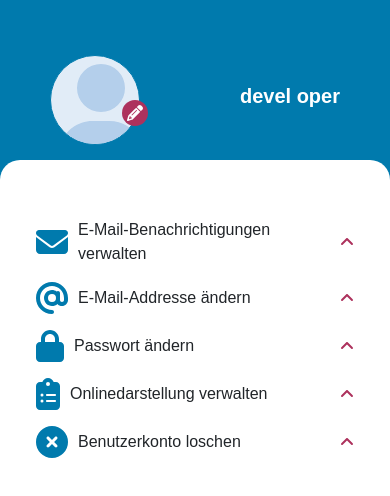
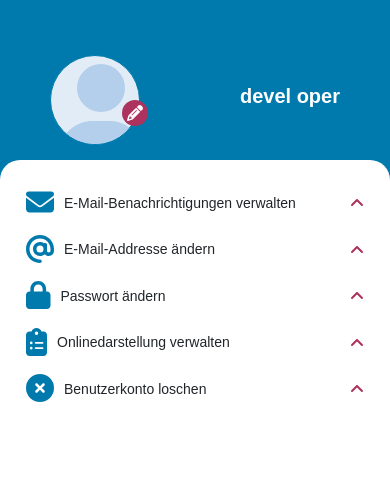
Before and after one commit to Gregfanyan/Simple-Email-Validation, a React (Create React App) app: page / in a window 390 px wide. Shown: the top 496 px of the page. Built offline with nearby package versions, Linux system fonts and the light colour scheme.

Commit message:
💄 improved list responsiveness

```diff
--- a/src/components/Header/Header.module.css
+++ b/src/components/Header/Header.module.css
@@ -42,6 +42,7 @@
   justify-content: center;
   align-items: center;
   padding: 13px;
+  cursor: pointer;
 }
 
 @media screen and (min-width: 800px) {
--- a/src/components/UserSettingsList/UserSettingsList.module.css
+++ b/src/components/UserSettingsList/UserSettingsList.module.css
@@ -1,16 +1,24 @@
-.userSettingsContainer {
+.wrapper {
+  background-color: #fff;
   border-radius: 20px 20px 0 0;
-  background-color: #fff;
-  width: 100%;
-  padding-top: 50px;
+  padding-top: 20px;
 }
 
 .listGroup {
-  padding: 0 20px;
+  padding: 0 10px;
 }
 
 @media screen and (min-width: 800px) {
+  .wrapper {
+    display: grid;
+    grid-template-columns: 1fr repeat(10, minmax(auto, 9em)) 1fr;
+    padding-top: 70px;
+  }
   .userSettingsContainer {
     border-radius: 0;
+    grid-column: 4/10;
+  }
+  .listGroup {
+    padding: 0 20px;
   }
 }
--- a/src/components/UserSettingsList/index.js
+++ b/src/components/UserSettingsList/index.js
@@ -3,8 +3,9 @@ import styles from "./UserSettingsList.module.css";
 import { ListGroup } from "react-bootstrap";
 import { defaultListData } from "../../utils/defaultListData";
 import UserSettingsListItem from "../UserSettingsListItem";
-function UserSettings() {
+function UserSettingsList() {
   return (
+    <section className={styles.wrapper}>
       <div className={styles.userSettingsContainer}>
         {defaultListData.map((category, i) => (
           <ListGroup
@@ -16,7 +17,8 @@ function UserSettings() {
           </ListGroup>
         ))}
       </div>
+    </section>
   );
 }
 
-export default UserSettings;
+export default UserSettingsList;
--- a/src/components/UserSettingsListItem/UserSettingsListItem.module.css
+++ b/src/components/UserSettingsListItem/UserSettingsListItem.module.css
@@ -4,16 +4,25 @@
   justify-content: space-between;
   align-items: center;
   flex-direction: row;
+  cursor: pointer;
+  border-radius: 1px solid red;
 }
 
 .iconWrapper {
   display: flex;
   align-items: center;
   justify-content: flex-start;
-  column-gap: 10px;
+  gap: 10px;
   text-align: start;
+  font-size: 14px;
 }
 
 .iconWrapper svg {
   color: #007aad;
 }
+
+@media screen and (min-width: 800px) {
+  .iconWrapper {
+    font-size: 17px;
+  }
+}
--- a/src/components/UserSettingsListItem/index.js
+++ b/src/components/UserSettingsListItem/index.js
@@ -31,7 +31,9 @@ function UserSettingsListItem({ category }) {
   return (
     <ListGroup.Item className={styles.listItem} onClick={handleClick}>
       <div className={styles.iconWrapper}>
-        <FontAwesomeIcon icon={icon} size="2x" />
+        <div>
+          <FontAwesomeIcon icon={icon} size="2x" />
+        </div>
         {category.name}
       </div>
 
```
Lines whose indentation alone changed are shown as unchanged.
